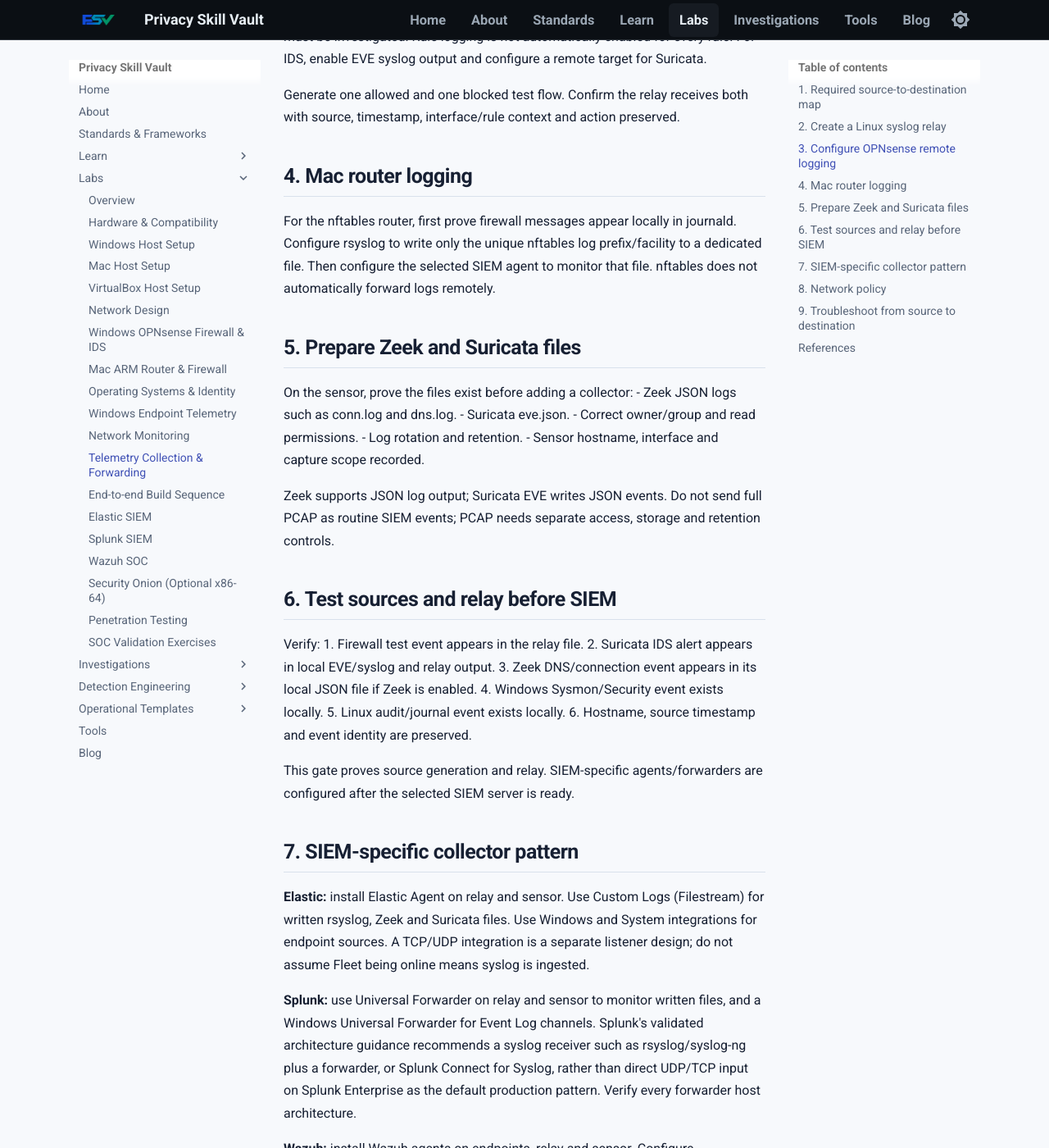
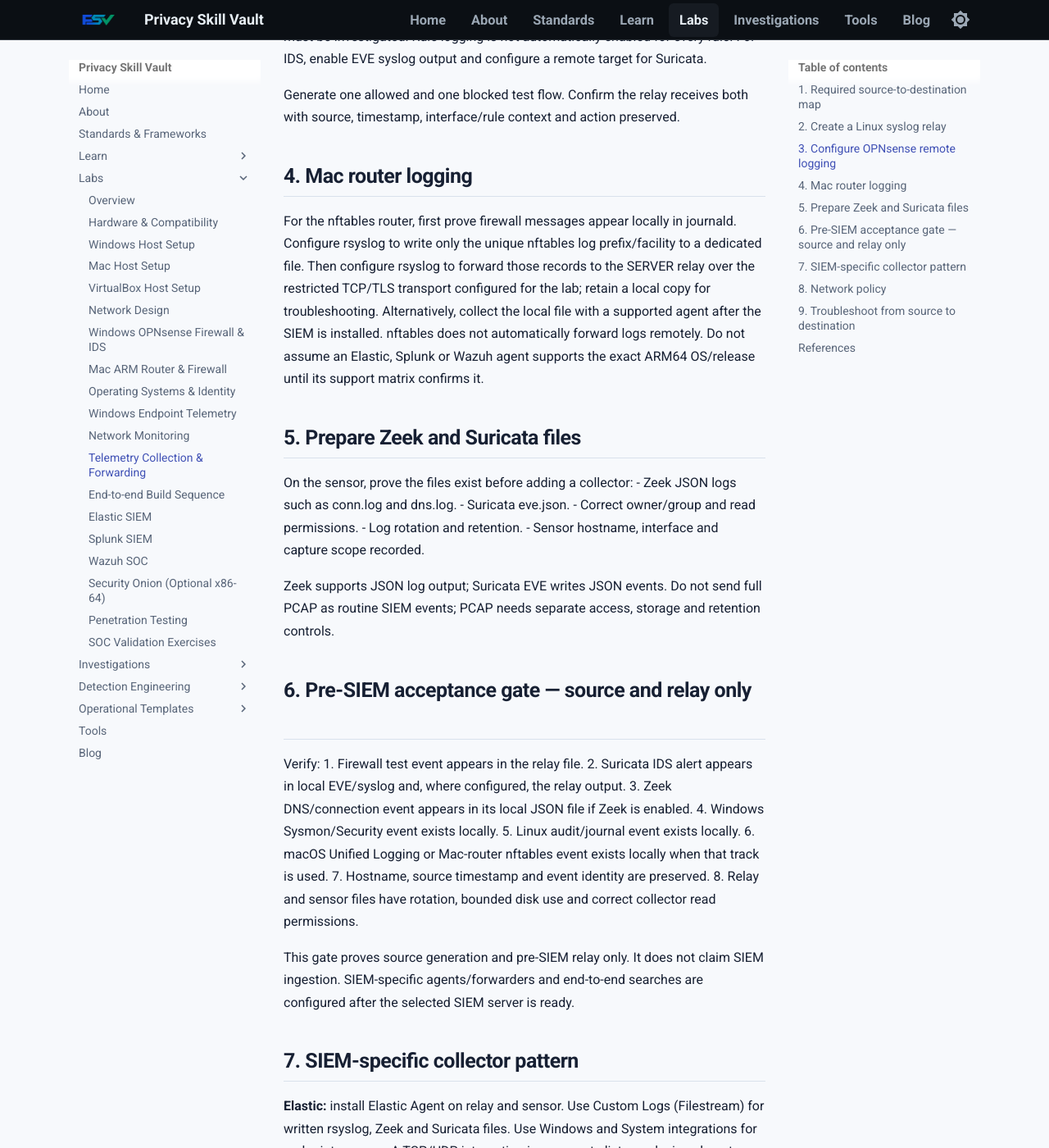
Before and after one commit to PrivacySkillVault/privacyskillvault.github.io, an MkDocs documentation site: the page built from docs/labs/telemetry-pipeline.md, in a window 1280 px wide and 1400 px high, scrolled down 2063 px. Shown: the whole window at 82% size. Built offline with MkDocs 1.6.1 and Material for MkDocs 9.7.7, drawn with Linux system fonts in a browser that asks for light colours.

Commit message:
Clarify pre-SIEM source gate versus post-install collector validation

```diff
--- a/docs/labs/telemetry-pipeline.md
+++ b/docs/labs/telemetry-pipeline.md
@@ -49,7 +49,7 @@
 
 ## 4. Mac router logging
 
-For the nftables router, first prove firewall messages appear locally in journald. Configure rsyslog to write only the unique nftables log prefix/facility to a dedicated file. Then configure the selected SIEM agent to monitor that file. nftables does not automatically forward logs remotely.
+For the nftables router, first prove firewall messages appear locally in journald. Configure rsyslog to write only the unique nftables log prefix/facility to a dedicated file. Then configure rsyslog to forward those records to the SERVER relay over the restricted TCP/TLS transport configured for the lab; retain a local copy for troubleshooting. Alternatively, collect the local file with a supported agent after the SIEM is installed. nftables does not automatically forward logs remotely. Do not assume an Elastic, Splunk or Wazuh agent supports the exact ARM64 OS/release until its support matrix confirms it.
 
 ## 5. Prepare Zeek and Suricata files
 
@@ -62,17 +62,19 @@
 
 Zeek supports JSON log output; Suricata EVE writes JSON events. Do not send full PCAP as routine SIEM events; PCAP needs separate access, storage and retention controls.
 
-## 6. Test sources and relay before SIEM
+## 6. Pre-SIEM acceptance gate — source and relay only
 
 Verify:
 1. Firewall test event appears in the relay file.
-2. Suricata IDS alert appears in local EVE/syslog and relay output.
+2. Suricata IDS alert appears in local EVE/syslog and, where configured, the relay output.
 3. Zeek DNS/connection event appears in its local JSON file if Zeek is enabled.
 4. Windows Sysmon/Security event exists locally.
 5. Linux audit/journal event exists locally.
-6. Hostname, source timestamp and event identity are preserved.
+6. macOS Unified Logging or Mac-router nftables event exists locally when that track is used.
+7. Hostname, source timestamp and event identity are preserved.
+8. Relay and sensor files have rotation, bounded disk use and correct collector read permissions.
 
-This gate proves source generation and relay. SIEM-specific agents/forwarders are configured after the selected SIEM server is ready.
+This gate proves source generation and pre-SIEM relay only. It does not claim SIEM ingestion. SIEM-specific agents/forwarders and end-to-end searches are configured after the selected SIEM server is ready.
 
 ## 7. SIEM-specific collector pattern
 
```
